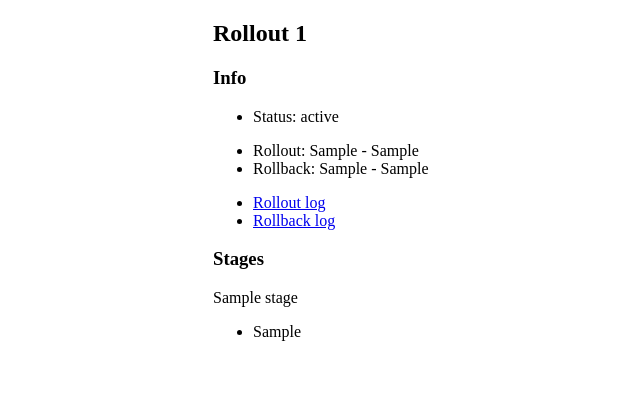
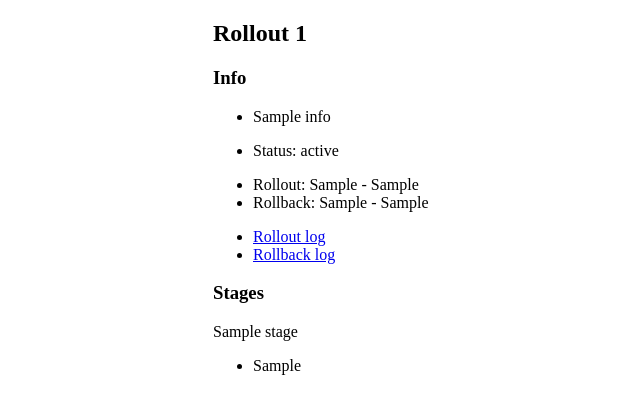
Before and after one commit to c-oreills/kettle, a Flask app: template kettleweb/templates/rollout_view.html in a window 1280 px wide. Shown: the part 90-504 px from the top of the page, without its empty margins (27-667 px from the left). Run offline with Flask 2, Linux system fonts and the light colour scheme; the template is opened without the code that fills it: most values are stand-ins (such as "Sample title", 1, 10 or a date in 2020); parts of the project's set-up code (start-up, migrations or seed data) failed here and were passed over.

Commit message:
Add info list for extra infos

```diff
--- a/kettle/rollout.py
+++ b/kettle/rollout.py
@@ -157,6 +157,11 @@ class Rollout(Base):
         abort_signal = Rollout.abort_signals.get(self.id)
         return abort_signal and not abort_signal.is_set()
 
+    @property
+    def info_list(self):
+        "A list of HTML strings to be displayed in bullet points in the rollout view"
+        pass
+
     def log_filename(self, *args):
         return path.join(settings.LOG_DIR, '.'.join(map(str, (self.id,) + args)))
 
--- a/kettleweb/templates/rollout_view.html
+++ b/kettleweb/templates/rollout_view.html
@@ -28,6 +28,15 @@
     <p><a href="" onclick="window.auto_refresh=false; return false;">Stop Autorefresh</a></p>
     {% endif %}
     <h3>Info</h3>
+    {% if rollout.info_list %}
+    <ul>
+        {% for info in rollout.info_list %}
+            <li>
+            {{ info|safe }}
+            </li>
+        {% endfor %}
+    </ul>
+    {% endif %}
     <ul>
         <li>
         Status: {{ rollout.nice_status() }}
```
